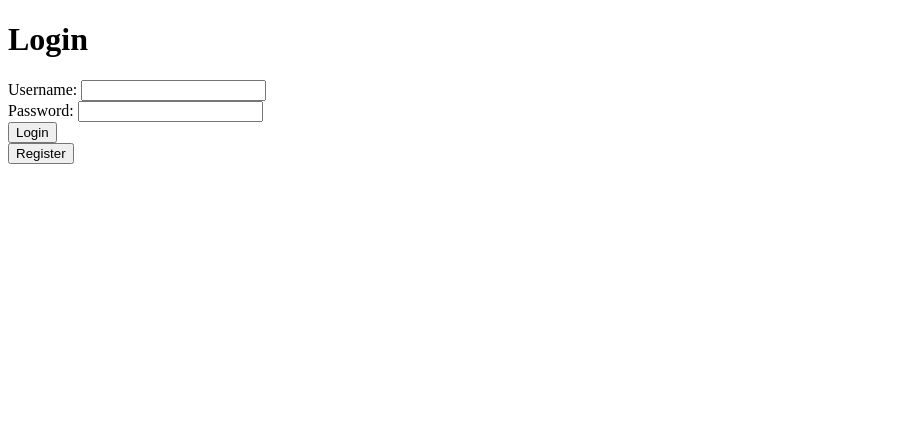
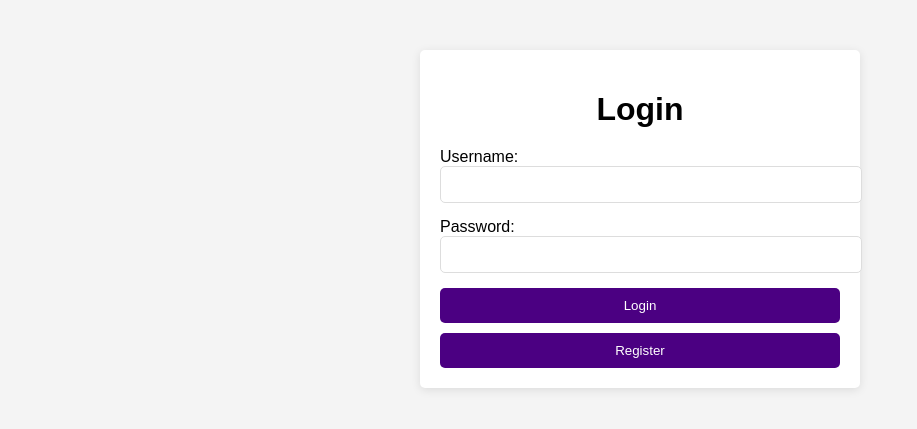
Before and after one commit to hikidemon/repair-requests, a Flask app: page / in a window 1280 px wide. Shown: the top 429 px of the page, without its empty margins (0-917 px from the left). Run offline with Flask 3, Linux system fonts and the light colour scheme.

Commit message:
maybelast

```diff
--- a/app.py
+++ b/app.py
@@ -5,6 +5,7 @@ from werkzeug.security import generate_password_hash, check_password_hash
 from models import db, User, RepairRequest
 from flask import redirect, request
 from flask import render_template, request, redirect, url_for
+
 app = Flask(__name__)
 from datetime import datetime
 from flask_migrate import Migrate
@@ -46,10 +47,7 @@ def register_page():
     return render_template('register.html')
 
 # Маршрут для отображения страницы заявок после входа
-@app.route('/requests_page')
-@login_required
-def requests_page():
-    return render_template('requests.html')
+
 
 # Загрузка пользователя
 @login_manager.user_loader
@@ -88,13 +86,13 @@ def register():
         data = request.json
         username = data.get('username')
         password = data.get('password')
-        role = data.get('role')
+        role = data.get('role', 'user')  # Убедитесь, что роль по умолчанию указана
 
         if User.query.filter_by(username=username).first():
             return jsonify({'message': 'User already exists'}), 400
 
-        new_user = User(username=username, role=role)
-        new_user.set_password(password)
+        new_user = User(username=username, role=role)  # Убедитесь, что роль сохраняется
+        new_user.set_password(password)  # Убедитесь, что метод set_password работает
         db.session.add(new_user)
         db.session.commit()
 
@@ -105,27 +103,58 @@ def register():
 
 
 
+
+
+
 @login_manager.unauthorized_handler
 def unauthorized_callback():
     return redirect(url_for('login') + '?next=' + request.path)
 
+def find_user_by_username(username):
+    return User.query.filter_by(username=username).first()
+
+@app.route('/requests_page')
+def requests_page():
+    return render_template('requests.html', user_role=session.get('user_role'))
+
+
 # Вход в систему
-
 @app.route('/login', methods=['POST'])
 def login():
     try:
-        data = request.json
-        username = data.get('username')
-        password = data.get('password')
+        username = request.form.get('username')
+        password = request.form.get('password')
+        user = User.query.filter_by(username=username).first()  # Найти пользователя по имени
 
-        user = User.query.filter_by(username=username).first()
-        if user is None or not user.check_password(password):
+        if user is None:
+            return jsonify({'message': 'User not found'}), 404
+
+        if user.check_password(password):  # Проверка пароля
+
+            login_user(user)  # Вход пользователя
+            session['user_role'] = user.role  # Установка роли в сессии
+            return redirect(url_for('requests_page'))  # Перенаправление на страницу запросов
+        else:
             return jsonify({'message': 'Invalid credentials'}), 401
+    except Exception as e:
+        return jsonify({'message': 'Internal server error'}), 500
+@app.route('/admin_page')
+def admin_page():
+    if session.get('user_role') != 'admin':  # Проверка роли
+        return "Access denied", 403  # Запрет доступа
+    # Дальнейшая логика для админской страницы
+    return render_template('admin_page.html')
+
+@app.route('/some_protected_route')
+def some_protected_route():
+    if session.get('user_role') != 'admin':
+        return "Access denied", 403
+    # Логика для обработки запроса
+    return render_template('protected_page.html')
 
 
-        return jsonify({'message': 'Login successful'}), 200
-    except Exception as e:
-        return jsonify({'message': str(e)}), 500
+
+
 
 
 # Выход из системы
@@ -186,6 +215,8 @@ def get_requests():
 @app.route('/requests/<int:id>', methods=['GET', 'PUT'])
 @login_required
 def get_or_update_request(id):
+    if session.get('user_role') != 'admin':
+        return "Access denied", 403
     req = RepairRequest.query.get(id)
     if not req:
         return jsonify({'message': 'Request not found'}), 404
--- a/templates/index.html
+++ b/templates/index.html
@@ -4,45 +4,115 @@
     <meta charset="UTF-8">
     <meta name="viewport" content="width=device-width, initial-scale=1.0">
     <title>Login</title>
+
+    <style>
+        body {
+    font-family: Arial, sans-serif;
+    background-color: #f4f4f4;
+    margin: 0;
+    padding: 0;
+}
+
+.container {
+    max-width: 400px;
+    margin: 50px auto;
+    padding: 20px;
+    background: white;
+    border-radius: 5px;
+    box-shadow: 0 2px 10px rgba(0, 0, 0, 0.1);
+}
+
+h1 {
+    text-align: center;
+    margin-bottom: 20px;
+}
+
+.input-group {
+    margin-bottom: 15px;
+}
+
+.label {
+    display: block;
+    margin-bottom: 5px;
+}
+
+input[type="text"],
+input[type="password"],
+select {
+    width: 100%;
+    padding: 10px;
+    border: 1px solid #ddd;
+    border-radius: 5px;
+}
+
+button {
+    width: 100%;
+    padding: 10px;
+    background-color: #4b0082;
+    color: white;
+    border: none;
+    border-radius: 5px;
+    cursor: pointer;
+}
+
+button:hover {
+    background-color: #5a2cae;
+}
+
+.register-link {
+    text-align: center;
+    margin-top: 10px;
+}
+
+    </style>
 </head>
 <body>
+    <div class="container">
         <h1>Login</h1>
         <form id="loginForm">
+            <div class="input-group">
                 <label for="username">Username:</label>
                 <input type="text" id="username" name="username" required>
-        <br>
+            </div>
+            <div class="input-group">
                 <label for="password">Password:</label>
                 <input type="password" id="password" name="password" required>
-        <br>
+            </div>
             <button type="submit">Login</button>
         </form>
-
+        <div class="register-link">
             <button id="registerButton">Register</button>
+        </div>
+    </div>
 
     <script>
-        document.getElementById('loginForm').addEventListener('submit', async (event) => {
+
+        document.getElementById('loginForm').addEventListener('submit', async function(event) {
             event.preventDefault();
+
             const username = document.getElementById('username').value;
             const password = document.getElementById('password').value;
 
             const response = await fetch('/login', {
                 method: 'POST',
                 headers: {
-                    'Content-Type': 'application/json'
+                    'Content-Type': 'application/x-www-form-urlencoded',
                 },
-                body: JSON.stringify({ username, password })
+                body: new URLSearchParams({
+                    username: username,
+                    password: password,
+                }),
             });
 
-            const data = await response.json();
             if (response.ok) {
-                alert('Login successful!');
                 window.location.href = '/requests_page';
             } else {
-                alert('Login failed: ' + data.message);
+                const error = await response.text();
+                console.error('Login failed:', error);
             }
         });
 
-        document.getElementById('registerButton').addEventListener('click', () => {
+        document.getElementById('registerButton').addEventListener('click', function() {
             window.location.href = '/register_page';
         });
     </script>
```
Also changed, not shown: templates/register.html (+81 -9 lines), templates/requests.html (+49 -6 lines), instance/repair_requests.db. Lines whose indentation alone changed are shown as unchanged.
